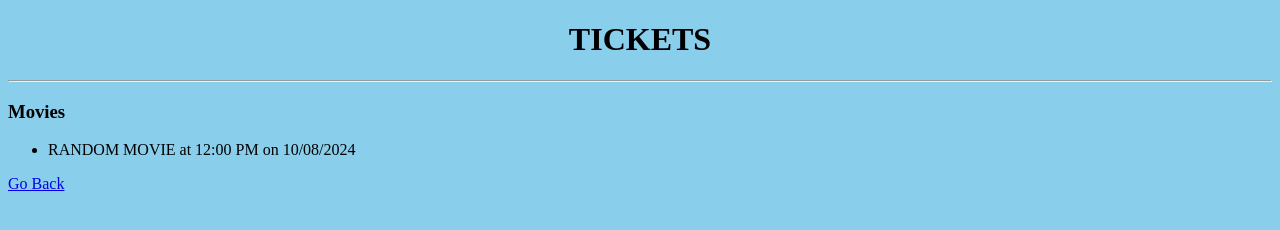
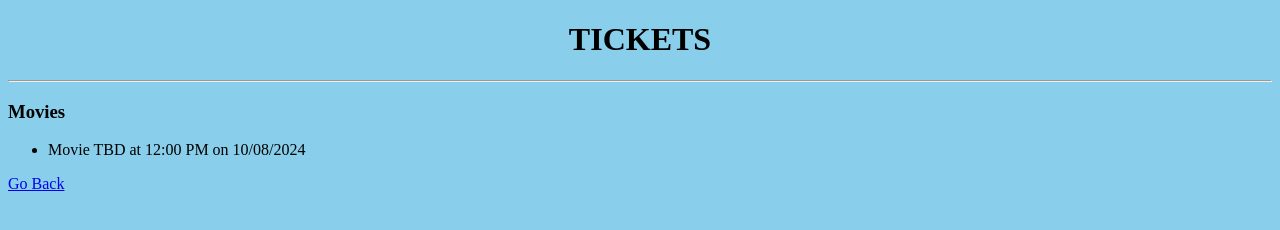
Before and after one commit to Neiklneev/Neiklneev.github.io, a plain HTML site: page index.html in a window 1280 px wide. Drawn offline with Linux system fonts and the light colour scheme.

Commit message:
Update index.htmlv

```diff
--- a/index.html
+++ b/index.html
@@ -13,7 +13,7 @@
     <hr>
     <h3>Movies</h3>
     <ul>
-    <li>RANDOM MOVIE at 12:00 PM on 10/08/2024</li>
+    <li>Movie TBD at 12:00 PM on 10/08/2024</li>
     </ul>
     <a href="/buy.html">Go Back</a>
 </body>
```
